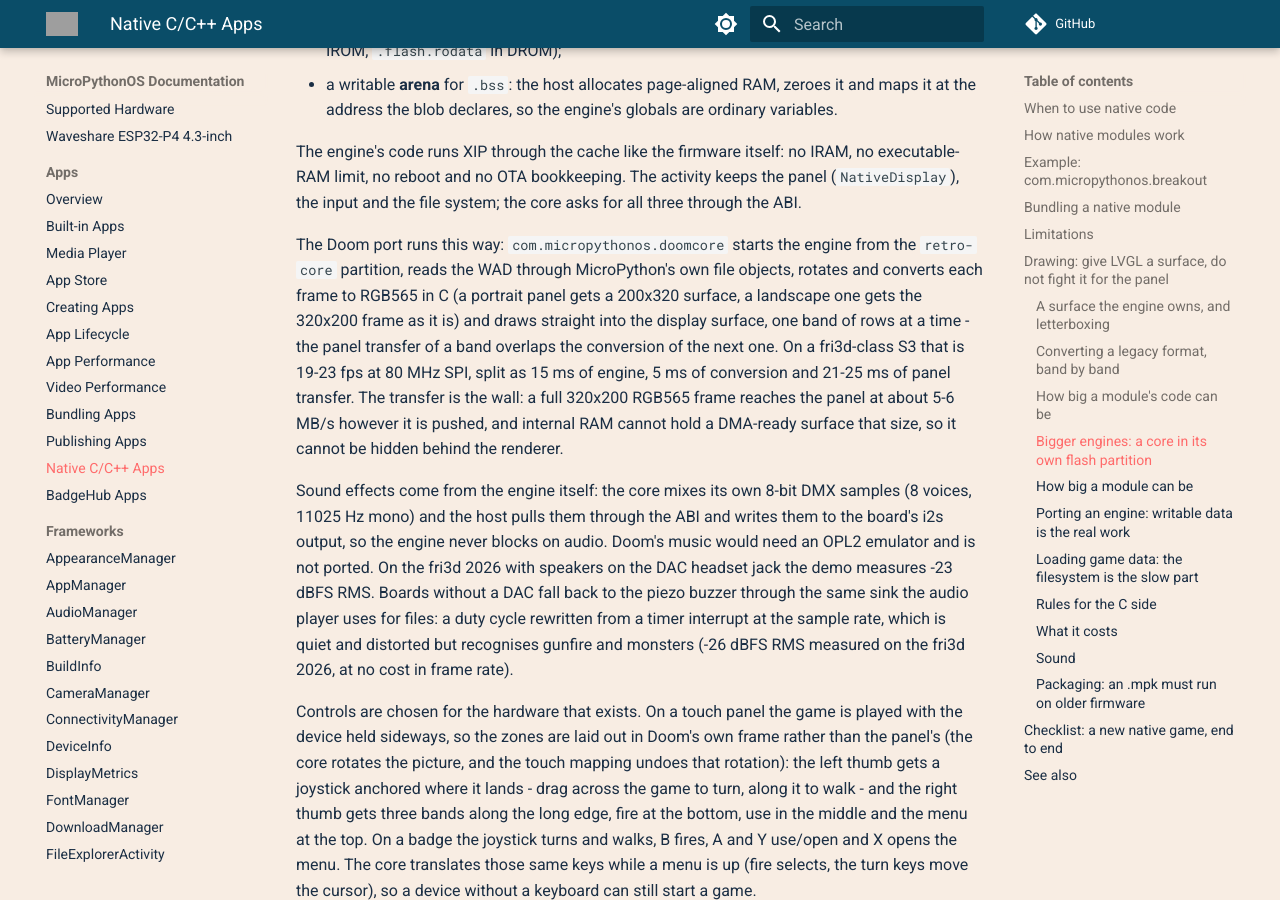
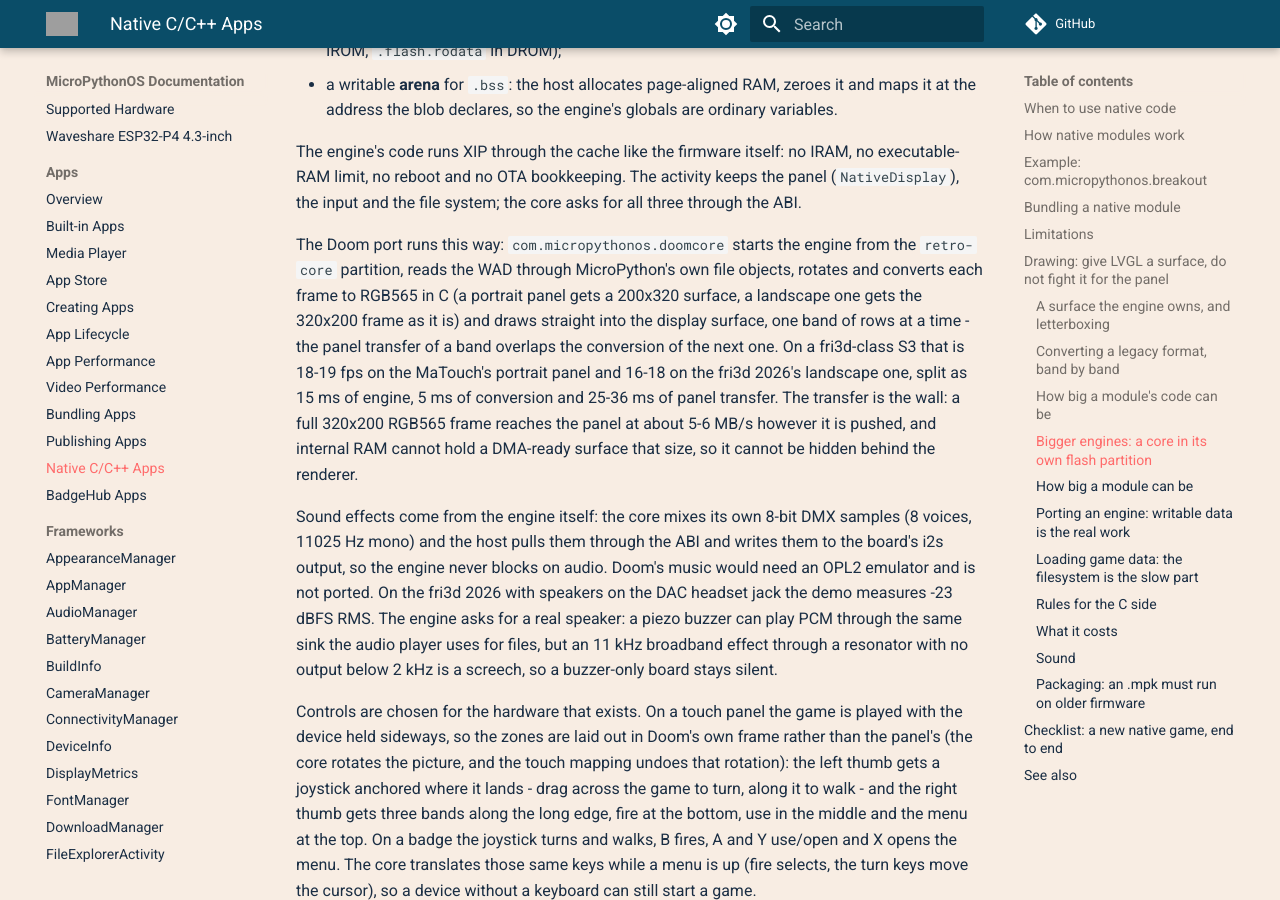
Before and after one commit to MicroPythonOS/docs, an MkDocs documentation site: the page built from docs/apps/native-apps.md, in a window 1280 px wide and 900 px high, scrolled down 5374 px. Built offline with MkDocs 1.6.1 and Material for MkDocs 9.7.7, drawn with Linux system fonts in a browser that asks for light colours; comment, search, counter and statistics services are not loaded; grey boxes are pictures that could not be loaded.

Commit message:
native apps: 16-19 fps and a speaker-only audio path
The direct-to-bus present tore the picture and is gone; a piezo gets no Doom
audio because 11 kHz PCM through a resonator is a screech.

```diff
--- a/docs/apps/native-apps.md
+++ b/docs/apps/native-apps.md
@@ -246,21 +246,21 @@ the `retro-core` partition, reads the WAD through MicroPython's own file objects
 rotates and converts each frame to RGB565 in C (a portrait panel gets a
 200x320 surface, a landscape one gets the 320x200 frame as it is) and draws straight into the display
 surface, one band of rows at a time - the panel transfer of a band overlaps the
-conversion of the next one. On a fri3d-class S3 that is 19-23 fps at 80 MHz SPI, split as 15 ms of engine,
-5 ms of conversion and 21-25 ms of panel transfer. The transfer is the wall: a
-full 320x200 RGB565 frame reaches the panel at about 5-6 MB/s however it is
-pushed, and internal RAM cannot hold a DMA-ready surface that size, so it
-cannot be hidden behind the renderer.
+conversion of the next one. On a fri3d-class S3 that is 18-19 fps on the MaTouch's portrait panel and 16-18
+on the fri3d 2026's landscape one, split as 15 ms of engine, 5 ms of conversion
+and 25-36 ms of panel transfer. The transfer is the wall: a full 320x200 RGB565
+frame reaches the panel at about 5-6 MB/s however it is pushed, and internal RAM
+cannot hold a DMA-ready surface that size, so it cannot be hidden behind the
+renderer.
 
 Sound effects come from the engine itself: the core mixes its own 8-bit DMX
 samples (8 voices, 11025 Hz mono) and the host pulls them through the ABI and
 writes them to the board's i2s output, so the engine never blocks on audio.
 Doom's music would need an OPL2 emulator and is not ported. On the fri3d 2026
-with speakers on the DAC headset jack the demo measures -23 dBFS RMS. Boards
-without a DAC fall back to the piezo buzzer through the same sink the audio
-player uses for files: a duty cycle rewritten from a timer interrupt at the
-sample rate, which is quiet and distorted but recognises gunfire and monsters
-(-26 dBFS RMS measured on the fri3d 2026, at no cost in frame rate).
+with speakers on the DAC headset jack the demo measures -23 dBFS RMS. The engine asks for a real
+speaker: a piezo buzzer can play PCM through the same sink the audio player uses
+for files, but an 11 kHz broadband effect through a resonator with no output
+below 2 kHz is a screech, so a buzzer-only board stays silent.
 
 Controls are chosen for the hardware that exists. On a touch panel the game is
 played with the device held sideways, so the zones are laid out in Doom's own
```
